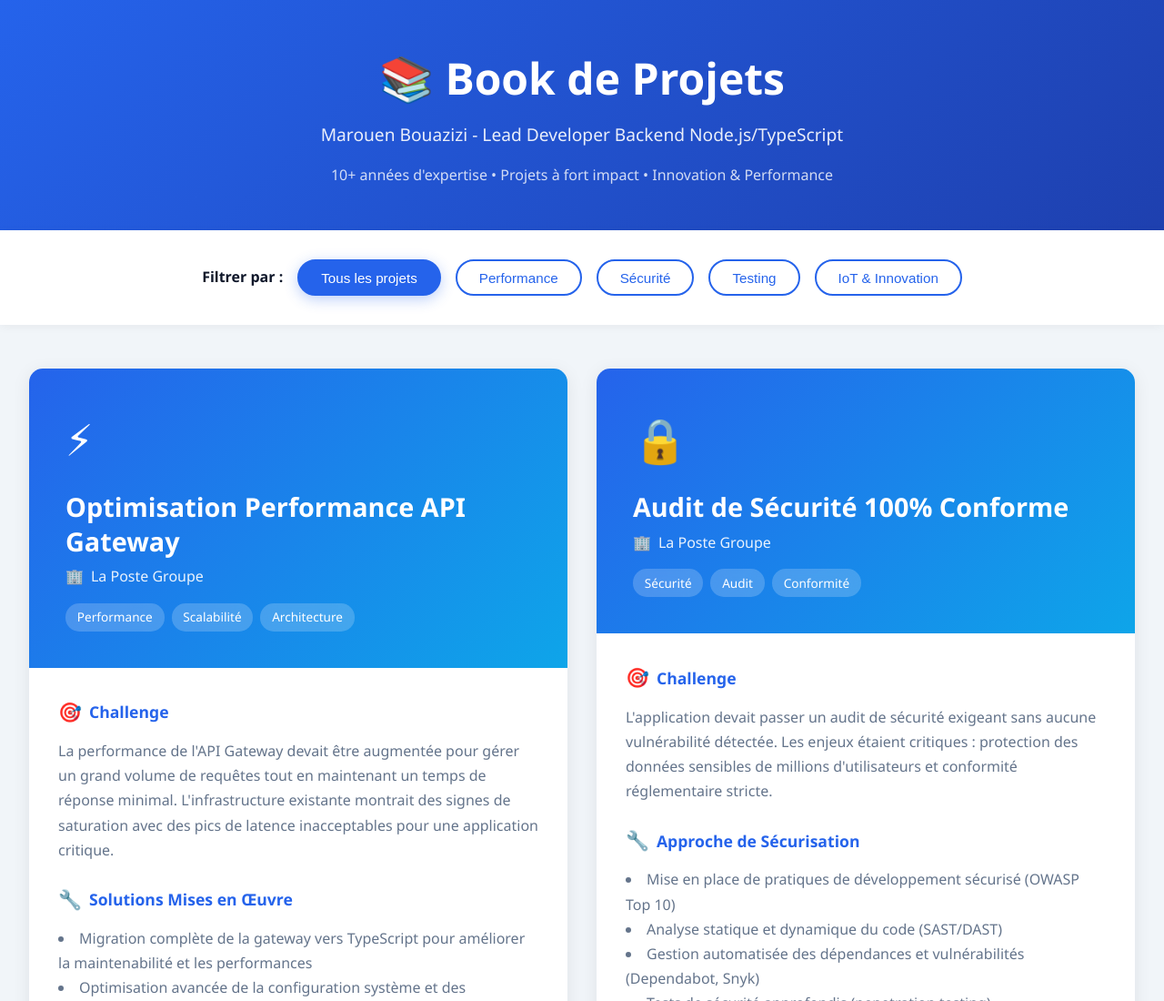
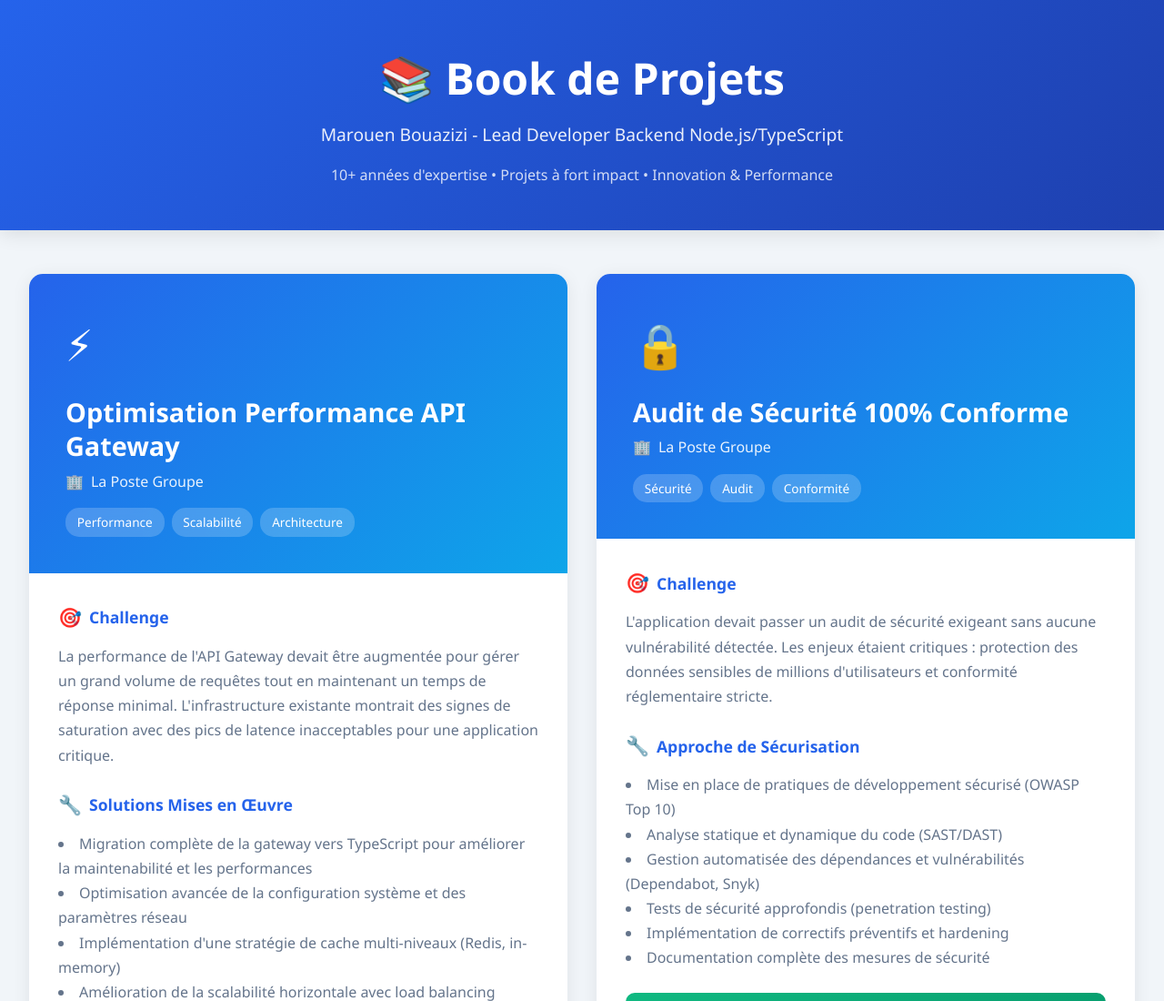
Before and after one commit to MarouenBouazizi/projects-book, a plain HTML site: page index.html in a window 1280 px wide. Shown: the top 1100 px of the page at 91% size. Drawn offline with Linux system fonts and the light colour scheme.

Commit message:
Update index.html

```diff
--- a/index.html
+++ b/index.html
@@ -438,18 +438,6 @@
         <div class="subtitle">10+ années d'expertise • Projets à fort impact • Innovation & Performance</div>
     </div>
 
-    <!-- Filters -->
-    <div class="filters">
-        <div class="filters-container">
-            <span class="filter-label">Filtrer par :</span>
-            <button class="filter-btn active" data-filter="all">Tous les projets</button>
-            <button class="filter-btn" data-filter="performance">Performance</button>
-            <button class="filter-btn" data-filter="security">Sécurité</button>
-            <button class="filter-btn" data-filter="testing">Testing</button>
-            <button class="filter-btn" data-filter="iot">IoT & Innovation</button>
-        </div>
-    </div>
-
     <!-- Main Container -->
     <div class="container">
 
```
